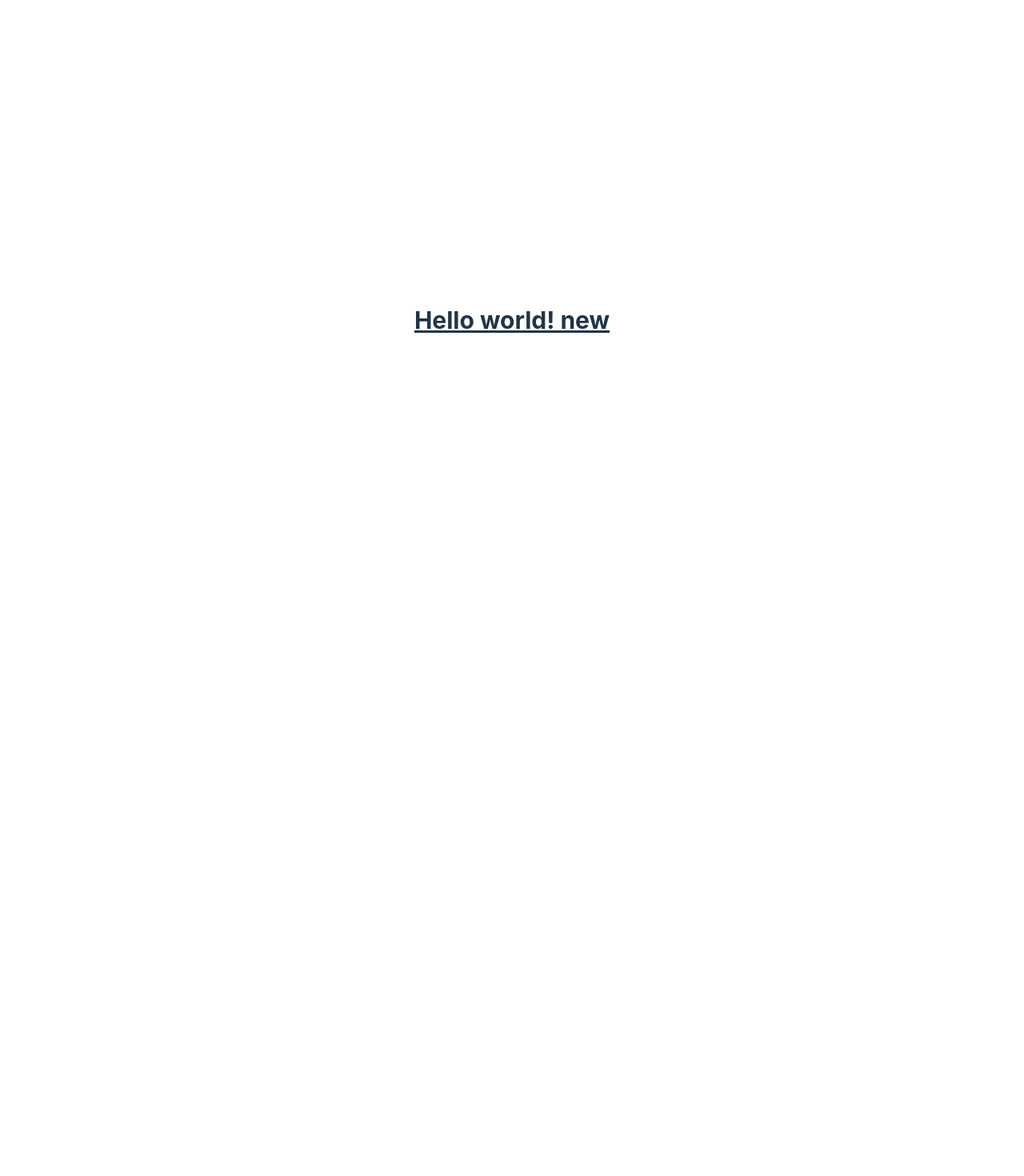
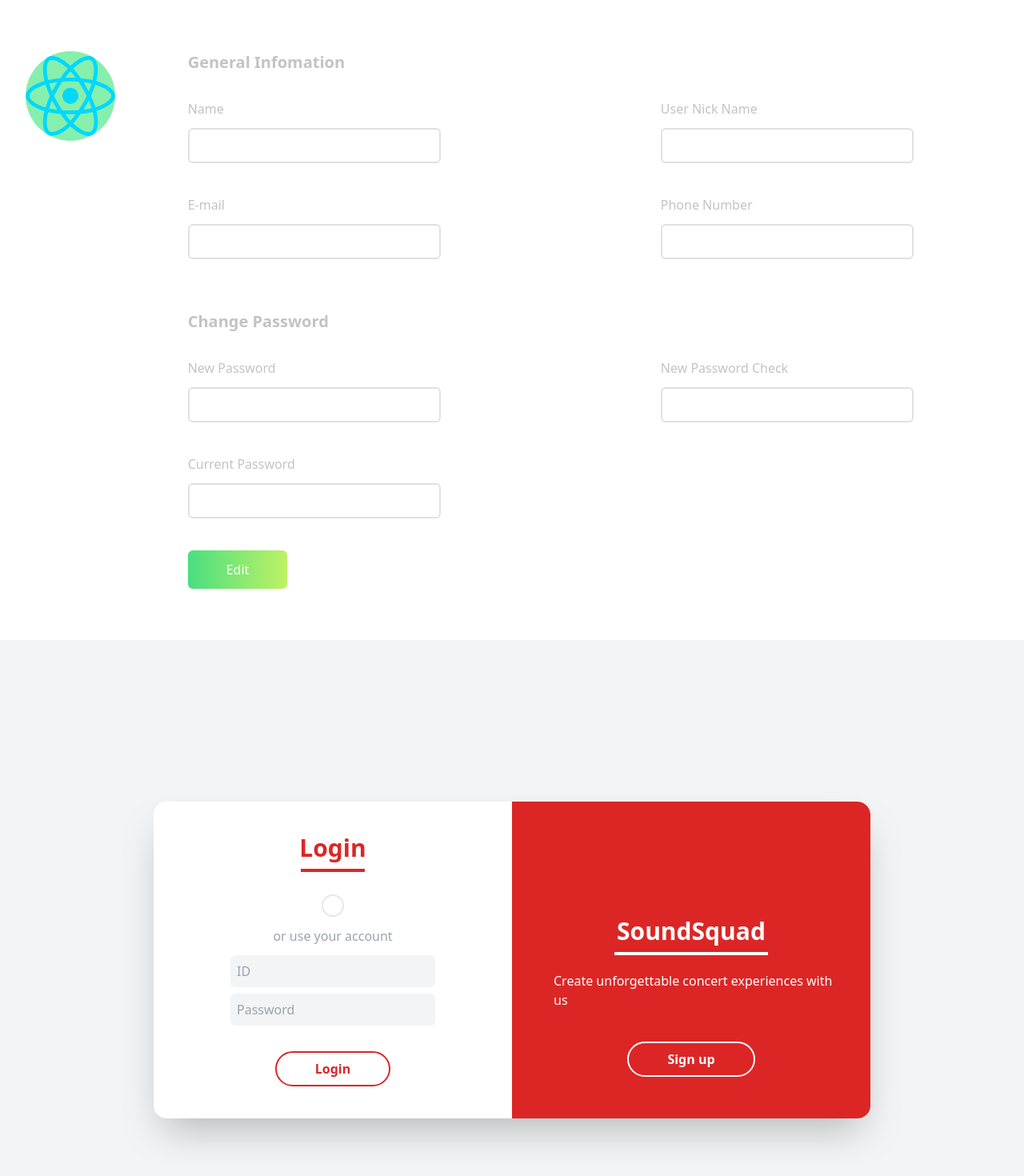
Before and after one commit to SoundSquad/SoundSquad, a React (Vite) app in the folder client/: page / in a window 1280 px wide. Shown: the top 1470 px of the page at 80% size. Before the commit the page ends 800 px from the top, so only its background shows below. Built offline with nearby package versions, Linux system fonts and the light colour scheme.

Commit message:
study: my page UI

```diff
--- a/client/src/App.jsx
+++ b/client/src/App.jsx
@@ -1,13 +1,16 @@
-import './App.css'
+// import './App.css'
+
+import LoginSignupForm from './pages/login'
+import MyPage from './pages/Mypage'
 
 function App() {
 
 
   return (
-    <h1 className="text-3xl font-bold underline">
-      Hello world!
-      new
-    </h1>
+    <>
+      <MyPage />
+      <LoginSignupForm />
+    </>
   )
 }
 
--- a/client/src/index.css
+++ b/client/src/index.css
@@ -1,72 +1,3 @@
 @tailwind base;
 @tailwind components;
 @tailwind utilities;
-
-:root {
-  font-family: Inter, system-ui, Avenir, Helvetica, Arial, sans-serif;
-  line-height: 1.5;
-  font-weight: 400;
-
-  color-scheme: light dark;
-  color: rgba(255, 255, 255, 0.87);
-  background-color: #242424;
-
-  font-synthesis: none;
-  text-rendering: optimizeLegibility;
-  -webkit-font-smoothing: antialiased;
-  -moz-osx-font-smoothing: grayscale;
-}
-
-a {
-  font-weight: 500;
-  color: #646cff;
-  text-decoration: inherit;
-}
-a:hover {
-  color: #535bf2;
-}
-
-body {
-  margin: 0;
-  display: flex;
-  place-items: center;
-  min-width: 320px;
-  min-height: 100vh;
-}
-
-h1 {
-  font-size: 3.2em;
-  line-height: 1.1;
-}
-
-button {
-  border-radius: 8px;
-  border: 1px solid transparent;
-  padding: 0.6em 1.2em;
-  font-size: 1em;
-  font-weight: 500;
-  font-family: inherit;
-  background-color: #1a1a1a;
-  cursor: pointer;
-  transition: border-color 0.25s;
-}
-button:hover {
-  border-color: #646cff;
-}
-button:focus,
-button:focus-visible {
-  outline: 4px auto -webkit-focus-ring-color;
-}
-
-@media (prefers-color-scheme: light) {
-  :root {
-    color: #213547;
-    background-color: #ffffff;
-  }
-  a:hover {
-    color: #747bff;
-  }
-  button {
-    background-color: #f9f9f9;
-  }
-}
--- /dev/null
+++ b/client/src/pages/MyPage.jsx
@@ -0,0 +1,82 @@
+const MyPage = () => {
+  return(
+    <main className="container mx-auto px-8 py-16 flex justify-between">
+      {/* profile picture*/}
+      <section className="basis-28">
+        <div className="w-28 h-28 rounded-full bg-green-300">
+          <img className="object-contain w-28 h-28" src="../src/assets/react.svg" alt="" />
+        </div>
+      </section>
+
+      <div className="basis-10/12">
+        <section className="flex justify-between flex-wrap mb-16">
+        <p className="w-full mb-8 text-xl text-[#c3c3c4] font-semibold">
+            General Infomation
+          </p>
+          <div className="w-5/12 mb-10">
+            <p className="text-[#c3c3c4] mb-3">
+              Name
+            </p>
+            <input type="text" className="w-9/12 rounded-md p-2 border-solid border-2 border-[#e1e1e1]" />
+          </div>
+
+          <div className="w-5/12 mb-10">
+            <p className="text-[#c3c3c4] mb-3">
+              User Nick Name
+            </p>
+            <input type="text" className="w-9/12 rounded-md p-2 border-solid border-2 border-[#e1e1e1]"/>
+          </div>
+
+          <div className="w-5/12">
+            <p className="text-[#c3c3c4] mb-3">
+              E-mail
+            </p>
+            <input type="email" className="w-9/12 rounded-md p-2 border-solid border-2 border-[#e1e1e1]"/>
+          </div>
+
+          <div className="w-5/12">
+            <p className="text-[#c3c3c4] mb-3">
+              Phone Number
+            </p>
+            <input type="tel" className="w-9/12 rounded-md p-2 border-solid border-2 border-[#e1e1e1]"/>
+          </div>
+
+        </section>
+
+        <section className="flex justify-between flex-wrap">
+          <p className="w-full mb-8 text-xl text-[#c3c3c4] font-semibold">
+            Change Password
+          </p>
+
+          <div className="w-5/12">
+            <p className="text-[#c3c3c4] mb-3">
+              New Password
+            </p>
+            <input type="password" className="w-9/12 rounded-md p-2 border-solid border-2 border-[#e1e1e1]"/>
+          </div>
+          <div className="w-5/12">
+            <p className="text-[#c3c3c4] mb-3">
+              New Password Check
+            </p>
+            <input type="password" className="w-9/12 rounded-md p-2 border-solid border-2 border-[#e1e1e1]"/>
+          </div>
+
+          <div className="w-5/12 mt-10">
+            <p className="text-[#c3c3c4] mb-3">
+              Current Password
+            </p>
+            <input type="password" className="w-9/12 rounded-md p-2 border-solid border-2 border-[#e1e1e1]"/>
+          </div>
+        </section>
+
+        <button type="button" className="mt-10 px-12 py-3 rounded-md text-white bg-gradient-to-r from-green-400 to-lime-300">
+          Edit
+        </button>
+
+      </div>
+
+    </main>
+  );
+};
+
+export default MyPage;
--- /dev/null
+++ b/client/src/pages/login.jsx
@@ -0,0 +1,121 @@
+import { useState } from "react";
+// import logo from "../assets/react.svg";
+// import { FcGoogle } from "react-icons/fc";
+
+function LoginSignupForm() {
+  const [isLoginMode, setIsLoginMode] = useState(true);
+
+  const toggleMode = () => {
+    setIsLoginMode(!isLoginMode);
+  };
+
+  return (
+    <main className="bg-gray-100 flex flex-col items-center justify-center h-screen">
+      <div className="bg-white rounded-2xl shadow-2xl flex w-full max-w-4xl relative overflow-hidden">
+        {/* Login Form */}
+        <div
+          className={`w-1/2 p-5 transition-all duration-700 ease-in-out z-20 ${
+            isLoginMode ? "translate-x-0" : "-translate-x-full"
+          }`}
+        >
+          {/* <img src={logo} alt="Logo" className="w-36 h-16" /> */}
+          <div className="py-5">
+            <h2 className="text-3xl font-bold text-red-600 mb-2 text-center">
+              Login
+            </h2>
+            <div className="border-2 w-20 border-red-600 mx-auto mb-7"></div>
+            <div className="flex justify-center my-2">
+              <a
+                href="#"
+                className="border-2 border-gray-200 rounded-full p-3 mx-1"
+              >
+                {/* <FcGoogle className="text-lg" /> */}
+              </a>
+            </div>
+            <p className="text-center text-gray-400 my-3">
+              or use your account
+            </p>
+            <div className="flex flex-col items-center">
+              <input
+                type="text"
+                className="bg-gray-100 w-64 p-2 mb-2 rounded-md"
+                placeholder="ID"
+              />
+              <input
+                type="password"
+                className="bg-gray-100 w-64 p-2 rounded-md mb-8"
+                placeholder="Password"
+              />
+              <button className="border-2 border-red-600 rounded-full px-12 py-2 inline-block font-semibold text-red-600 hover:bg-red-600 hover:text-white">
+                Login
+              </button>
+            </div>
+          </div>
+        </div>
+
+        {/* Signup Form */}
+        <div
+          className={`w-1/2 p-5 transition-all duration-700 ease-in-out absolute top-0 right-0 z-10 ${
+            isLoginMode ? "translate-x-full" : "translate-x-0"
+          }`}
+        >
+          {/* <img src={logo} alt="Logo" className="w-36 h-16" /> */}
+          <div className="py-5">
+            <h2 className="text-3xl font-bold text-red-600 mb-2 text-center">
+              Sign Up
+            </h2>
+            <div className="border-2 w-24 border-red-600 inline-block mb-2 ml-32"></div>
+            <div className="flex justify-center my-2">
+              <button className="border-2 border-gray-200 rounded-full p-3 mx-1">
+                {/* <FcGoogle className="text-lg" /> */}
+              </button>
+            </div>
+            <p className="text-center text-gray-400 my-3">
+              or create a new account
+            </p>
+            <div className="flex flex-col items-center">
+              <input
+                type="text"
+                className="bg-gray-100 w-64 p-2 mb-2 rounded-md"
+                placeholder="ID"
+              />
+              <input
+                type="password"
+                className="bg-gray-100 w-64 p-2 rounded-md mb-8"
+                placeholder="Password"
+              />
+              <button className="border-2 border-red-600 rounded-full px-12 py-2 inline-block font-semibold text-red-600 hover:bg-red-600 hover:text-white">
+                Sign Up
+              </button>
+            </div>
+          </div>
+        </div>
+
+        {/* Red Section */}
+        <div
+          className={`w-1/2 bg-red-600 text-white rounded-tr-2xl rounded-br-2xl py-36 px-10 transition-all duration-700 ease-in-out absolute top-0 right-0 z-30 ${
+            isLoginMode ? "translate-x-0" : "-translate-x-full"
+          }`}
+        >
+          <h2 className="text-3xl font-bold mb-2 text-center">SoundSquad</h2>
+          <div className="border-2 w-48 border-white mx-auto mb-5"></div>
+          <p className="mb-10 ml-3">
+            {isLoginMode
+              ? "Create unforgettable concert experiences with us"
+              : "Welcome back! let's enjoy the unforgettable concert experiences with us"}
+          </p>
+          <div className="flex justify-center">
+            <button
+              onClick={toggleMode}
+              className="border-2 border-white rounded-full px-12 py-2 inline-block font-semibold hover:bg-white hover:text-red-600"
+            >
+              {isLoginMode ? "Sign up" : "Login"}
+            </button>
+          </div>
+        </div>
+      </div>
+    </main>
+  );
+}
+
+export default LoginSignupForm;
--- a/client/tailwind.config.js
+++ b/client/tailwind.config.js
@@ -5,7 +5,8 @@
     "./src/**/*.{js,ts,jsx,tsx}"
   ],
   theme: {
-    extend: {},
+    extend: {
+    },
   },
   plugins: [],
 }
```
